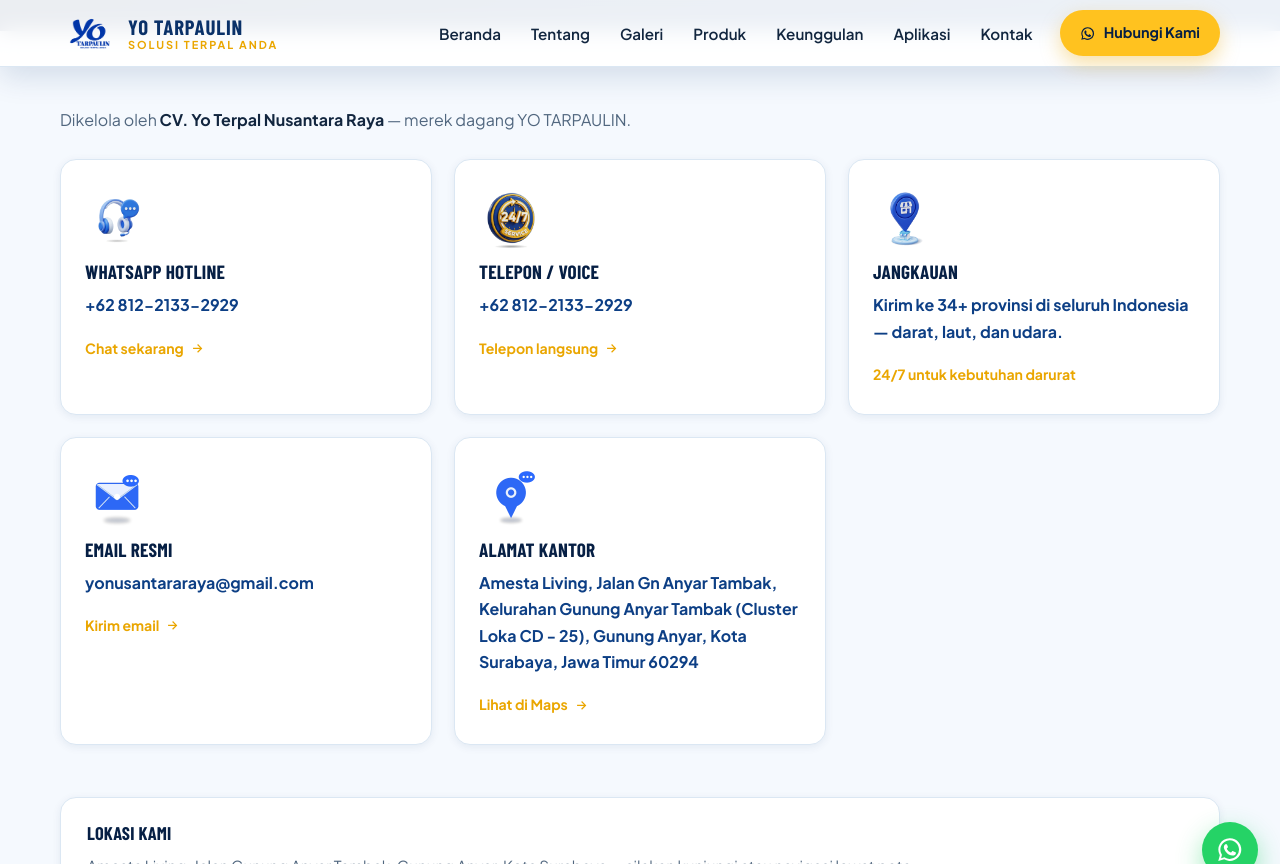
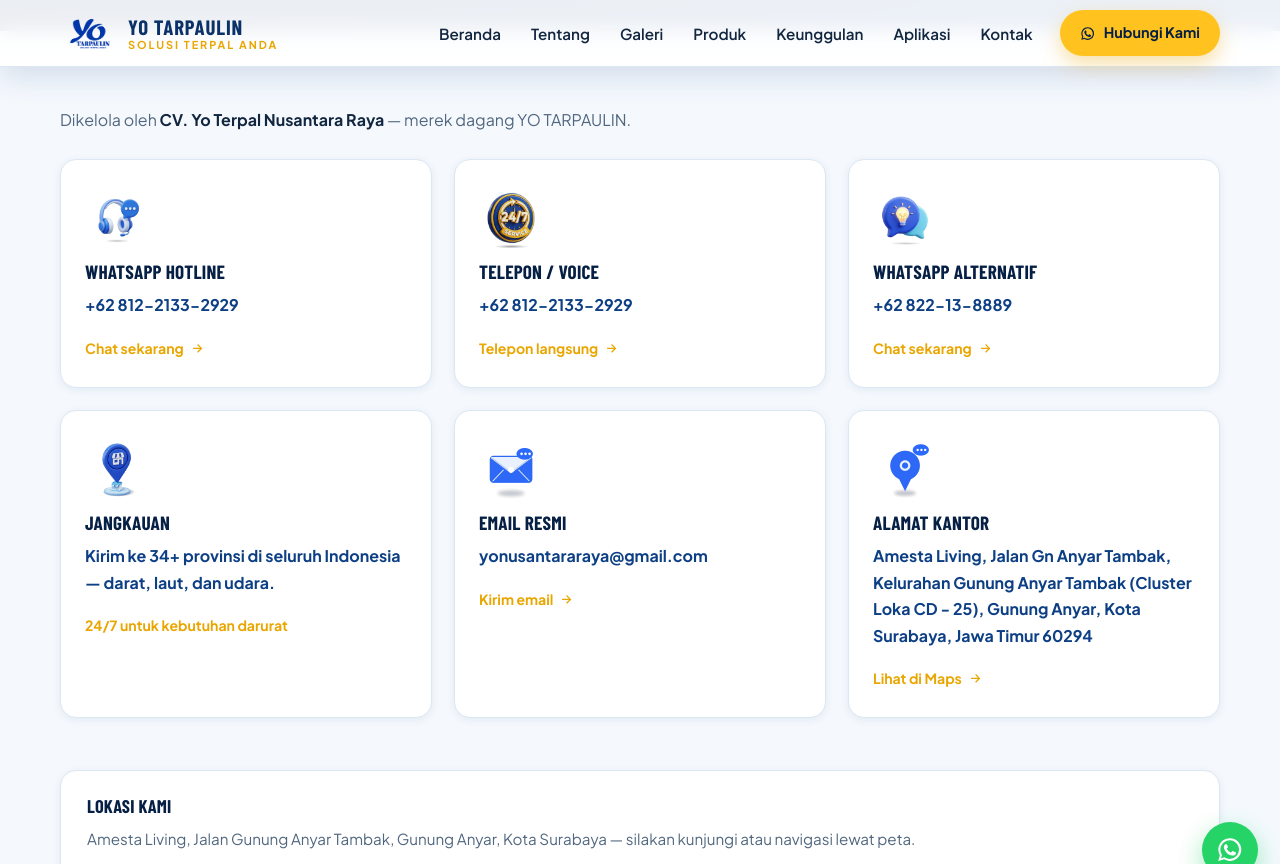
Before and after one commit to pelayanan/yotarpaulin, a Jekyll site: the page built from kontak.html, in a window 1280 px wide and 900 px high, scrolled down 408 px, cut to the strip 0-864 px from the top of the window. Built offline with Jekyll 4.4.1, drawn with Linux system fonts in a browser that asks for light colours; some web fonts are replaced.

Commit message:
Tambah nomor alternatif 0822-13-8889 (kartu kontak + footer)

```diff
--- a/_config.yml
+++ b/_config.yml
@@ -20,6 +20,9 @@
 phone_display: "+62 812-2133-2929"
 phone_raw: "+6281221332929"
 whatsapp: "https://wa.me/6281221332929"
+phone2_display: "+62 822-13-8889"
+phone2_raw: "+62822138889"
+whatsapp2: "https://wa.me/62822138889"
 email: "yonusantararaya@gmail.com"
 company: "CV. Yo Terpal Nusantara Raya"
 address: "Amesta Living, Jalan Gn Anyar Tambak, Kelurahan Gunung Anyar Tambak (Cluster Loka CD - 25), Gunung Anyar, Kota Surabaya, Jawa Timur 60294"
--- a/_includes/footer.html
+++ b/_includes/footer.html
@@ -44,6 +44,10 @@
             <a href="tel:{{ site.phone_raw }}">{{ site.phone_display }}</a>
           </li>
           <li>
+            <svg class="ico" aria-hidden="true"><use href="#i-phone"/></svg>
+            <a href="tel:{{ site.phone2_raw }}">{{ site.phone2_display }}</a>
+          </li>
+          <li>
             <svg class="ico" aria-hidden="true"><use href="#i-wa"/></svg>
             <a href="{{ site.whatsapp }}" target="_blank" rel="noopener">WhatsApp Kami</a>
           </li>
--- a/kontak.html
+++ b/kontak.html
@@ -29,6 +29,12 @@
           <h3>Telepon / Voice</h3>
           <p>{{ site.phone_display }}</p>
           <span class="contact-card__cta">Telepon langsung <svg class="ico" aria-hidden="true"><use href="#i-arrow"/></svg></span>
+        </a>
+        <a class="contact-card reveal" href="{{ site.whatsapp2 }}" target="_blank" rel="noopener">
+          <img src="{{ site.baseurl }}/assets/images/ic-konsultasi.webp" alt="" loading="lazy" width="72" height="72">
+          <h3>WhatsApp Alternatif</h3>
+          <p>{{ site.phone2_display }}</p>
+          <span class="contact-card__cta">Chat sekarang <svg class="ico" aria-hidden="true"><use href="#i-arrow"/></svg></span>
         </a>
         <div class="contact-card contact-card--static reveal">
           <img src="{{ site.baseurl }}/assets/images/ic-location.webp" alt="" loading="lazy" width="72" height="72">
```
